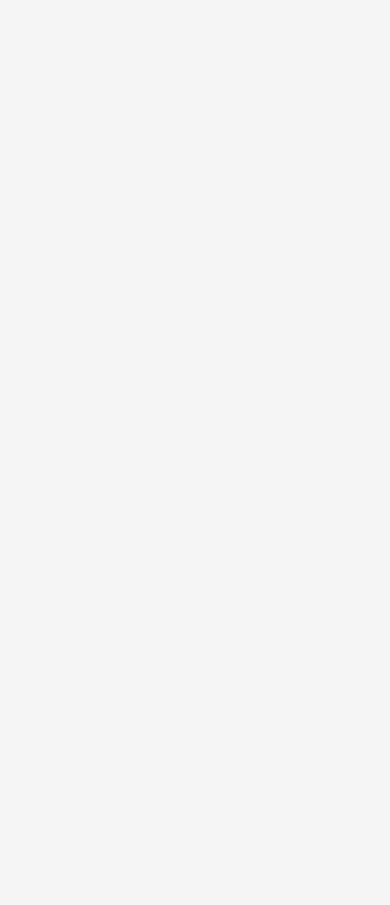
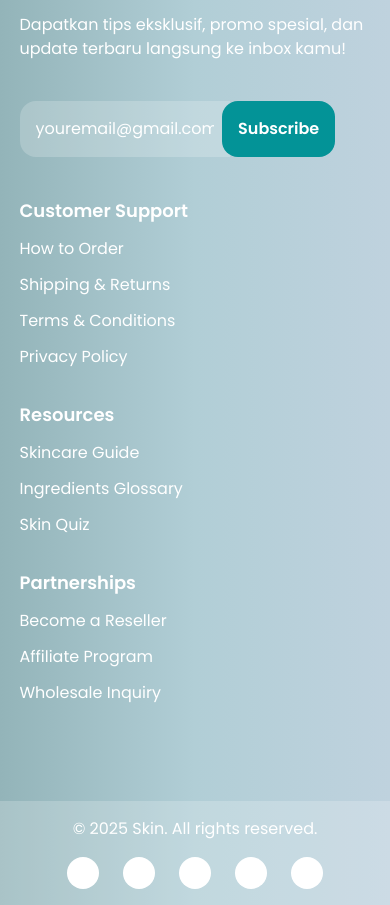
Before and after one commit to Komalasari076/Landing-Page-Skin-Beauty, a React (Vite) app: page / in a window 390 px wide. Shown: the part 7379-8284 px from the top of the page. Before the commit the page ends 7248 px from the top, so only its background shows below. Built offline with nearby package versions, Linux system fonts and the light colour scheme.

Commit message:
style: menambahkan responsivitas pada section footer

```diff
--- a/src/App.jsx
+++ b/src/App.jsx
@@ -18,7 +18,7 @@ function App() {
         <Blog />
         <FAQ />
       </div>
-      {/* <Footer /> */}
+      <Footer />
     </>
   );
 }
--- a/src/components/Footer.jsx
+++ b/src/components/Footer.jsx
@@ -1,8 +1,8 @@
 export default function Footer() {
   return (
     <div className="h-full w-full bg-gradient-to-r from-[#93B4B9] via-[#B1CED6] to-[#BFD2DE]">
-      <div className="max-w-9/10 m-auto my-10 px-14 py-14 flex justify-between">
-        <div className="w-[450px]">
+      <div className="max-w-9/10 m-auto my-10 lg:px-14 py-14 flex flex-col lg:flex-row justify-between gap-10 ">
+        <div className="md:max-w-3/5 lg:w-2/5">
           <h1 className="text-4xl font-semibold text-white">
             Sign up our Newslatter!
           </h1>
@@ -15,14 +15,14 @@ export default function Footer() {
             <input
               type="text"
               placeholder="youremail@gmail.com"
-              className="w-80 bg-white/20 p-4 rounded-l-2xl placeholder-white"
+              className="w-3/5 bg-white/20 p-4 rounded-l-2xl placeholder-white"
             />
             <button className="bg-[#039397] p-4 rounded-2xl -ml-2 text-white font-semibold cursor-pointer">
               Subscribe
             </button>
           </div>
         </div>
-        <div className="flex justify-between gap-20 text-white">
+        <div className="flex flex-col lg:flex-row justify-between gap-8 lg:gap-20 text-white">
           <ul className="flex flex-col gap-3">
             <li className="text-lg font-semibold">Customer Support</li>
             <li>How to Order</li>
@@ -48,7 +48,7 @@ export default function Footer() {
       </div>
 
       <div className="bg-white/20 py-4">
-        <div className="max-w-9/10 m-auto px-14 flex justify-between items-center text-white">
+        <div className="max-w-9/10 m-auto lg:px-14 flex flex-col lg:flex-row gap-4 justify-between items-center text-white">
           <p>© 2025 Skin. All rights reserved.</p>
           <div className="flex justify-between gap-6">
             <div className="w-8 h-8 rounded-full bg-white"></div>
```
